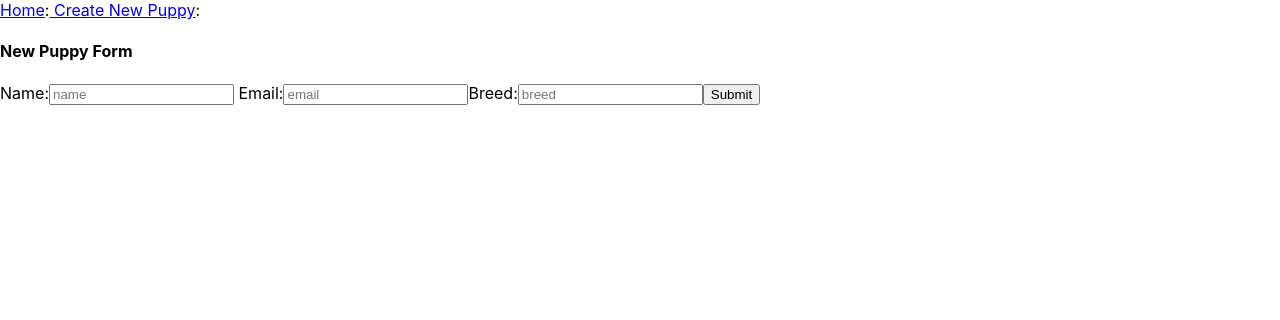
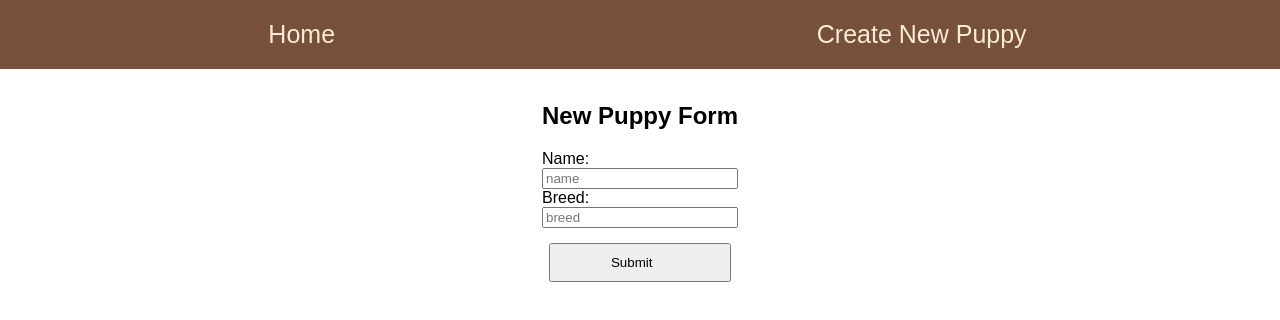
Before and after one commit to ahinkson5/puppy-bowl-projectv2, a React (Create React App) app: page /newPuppyForm in a window 1280 px wide. Shown: the top 320 px of the page. Built offline with nearby package versions, Linux system fonts and the light colour scheme.

Commit message:
finished site

```diff
--- a/package.json
+++ b/package.json
@@ -6,9 +6,11 @@
     "@testing-library/jest-dom": "^5.16.5",
     "@testing-library/react": "^13.4.0",
     "@testing-library/user-event": "^13.5.0",
+    "bootstrap": "^5.2.2",
     "localforage": "^1.10.0",
     "match-sorter": "^6.3.1",
     "react": "^18.2.0",
+    "react-bootstrap": "^2.5.0",
     "react-dom": "^18.2.0",
     "react-router-dom": "^6.4.2",
     "react-scripts": "5.0.1",
--- a/src/App.jsx
+++ b/src/App.jsx
@@ -13,7 +13,7 @@ const App =()=>{
         <Routes>
             <Route path = "/" element= {<Players/>}/>
             <Route path = "/newPuppyForm" element = {<NewPuppyForm/>}/>
-            <Route path = "/players/:id" element = {<SingleDog/>}/>
+            <Route path = "/Players/:playerId" element = {<SingleDog/>}/>
         </Routes>
     </div>
     );
--- a/src/ajaxHelpers/puppies.js
+++ b/src/ajaxHelpers/puppies.js
@@ -1,7 +1,7 @@
 // fetch puppies
 export const fetchPuppies= async ()=> {
     const response = await fetch (
-        'https://fsa-puppy-bowl.herokuapp.com/api/2209-FTB-PT-WEB-FT/players'
+        'https://fsa-puppy-bowl.herokuapp.com/api/2209-FTB-PT-WEB-FT/players',
     );
     const result = await response.json();
     return result;
@@ -10,14 +10,14 @@ export const fetchPuppies= async ()=> {
 // fetch puppy by id
 export const fetchPuppyById = async (id) => {
     const repsonse = await fetch(
-        'https://fsa-puppy-bowl.herokuapp.com/api/2209-FTB-PT-WEB-FT/players/${id}'
+        `https://fsa-puppy-bowl.herokuapp.com/api/2209-FTB-PT-WEB-FT/players/${id}`,
     );
     const result = await repsonse.json();
     return result
 };
 
 // create puppy
-export const createPuppy = async (name, email) => {
+export const createPuppy = async (name, breed) => {
     const response = await fetch(
         'https://fsa-puppy-bowl.herokuapp.com/api/2209-FTB-PT-WEB-FT/players',
         {
@@ -25,7 +25,7 @@ export const createPuppy = async (name, email) => {
             headers: {"Content-Type": "application/json"},
             body: JSON.stringify({
                 name,
-                email,
+                breed,
             }),
         }
         );
@@ -37,7 +37,7 @@ export const createPuppy = async (name, email) => {
 
 export const deletePuppyById = async (id) => {
     const response = await fetch(
-        'https://fsa-puppy-bowl.herokuapp.com/api/2209-FTB-PT-WEB-FT/players/${id}',
+        `https://fsa-puppy-bowl.herokuapp.com/api/2209-FTB-PT-WEB-FT/players/${id}`,
         {
             method: "Delete",
             headers:{
--- a/src/components/NavBar.jsx
+++ b/src/components/NavBar.jsx
@@ -1,10 +1,11 @@
 import {Link} from "react-router-dom";
+import styles from "../styles/NavBar.module.css";
 
 function NavBar(){
     return(
-        <nav>
-            <Link to = "/"> Home</Link>:
-            <Link to ="/newPuppyForm"> Create New Puppy</Link>:
+        <nav className={styles.nav}>
+            <Link className= {styles.link}to = "/"> Home</Link>
+            <Link className= {styles.link}to ="/newPuppyForm"> Create New Puppy</Link>
         </nav>
     );
 }
--- a/src/components/NewPuppyForm.jsx
+++ b/src/components/NewPuppyForm.jsx
@@ -1,23 +1,22 @@
 import {useState} from "react";
 import { useNavigate } from "react-router-dom";
 import { createPuppy } from "../ajaxHelpers/puppies";
+import styles from "../styles/NewPuppyForm.module.css";
 
 export default function NewPuppyForm(){
     const navigate= useNavigate();
 
     const [name, setName] = useState('');
-    const [email, setEmail] = useState('');
     const [breed, setBreed] = useState('');
 return (
-    <div className = "container">
-        <form
-            // className= "not sure "
-            onSubmit={async (event)=> {
+    <div className ={styles.container} >
+        <form className ={styles.form}
+             onSubmit={async (event)=> {
             event.preventDefault();
-            const result = await createPuppy(name,email,breed);
+            const result = await createPuppy(name,breed);
             navigate("/");
         }}>
-            <h4>New Puppy Form</h4>
+            <h2 className={styles.title}>New Puppy Form</h2>
             <label>Name:</label>
             <input
                 value={name}
@@ -27,15 +26,6 @@ return (
                     setName (e.target.value);
                     }
                 }/>
-            <label> Email:</label>
-            <input
-                value= {email}
-                type="text"
-                placeholder="email"
-                onChange ={(e)=> {
-                    setEmail (e.target.value);
-                    }
-                } />
             <label>Breed:</label>
             <input
                 value={breed}
@@ -45,7 +35,7 @@ return (
                     setBreed (e.target.value);
                 }
                 }/>
-                <button type="submit"> Submit</button>
+                <button className= {styles.button} type="submit"> Submit</button>
         </form>
     </div>
 )
--- a/src/components/Players.jsx
+++ b/src/components/Players.jsx
@@ -1,40 +1,42 @@
 import { fetchPuppies } from "../ajaxHelpers/puppies";
 import { useState, useEffect } from "react";
 import { navigate, useNavigate } from "react-router-dom";
+import styles from "../styles/Players.module.css";
 
-function Players(){
+function Players() {
   const navigate = useNavigate();
 
-const [players, setPlayers] = useState([])
+  const [players, setPlayers] = useState([]);
 
-useEffect(() =>{
+  useEffect(() => {
     async function getPupppies() {
-        const {data} = await fetchPuppies();
+      const { data } = await fetchPuppies();
       setPlayers(data.players);
     }
     getPupppies();
   }, []);
 
-return(
-    <div>
-        {
-            players.map((player) =>{
-                return(
-                    <div key= {player.id}>
-                        <h4>{player.name}</h4>
-                        <h5>{player.breed}</h5>
+  return (
+    <div className={styles.parentContainer}>
+      {players.map((player) => {
+        return (
+          <div className={styles.box} key={player.id}>
+            <h3 className={styles.name}>{player.name}</h3>
+            <h5 className={styles.breed}>{player.breed}</h5>
             <label>{player.id}</label>
-                        <img src={player.imageUrl} />
-                        <button onClick ={()=>{
+            <img className={styles.image} src={player.imageUrl} />
+            <button
+              className={styles.detail}
+              onClick={() => {
                 navigate(`/players/${player.id}`);
-                        }}>See Details </button>
-
+              }}
+            >
+              See Details{" "}
+            </button>
           </div>
-                )
-            }
-            )
-        }
+        );
+      })}
     </div>
-)
+  );
 }
 export default Players;
--- a/src/components/SingleDog.jsx
+++ b/src/components/SingleDog.jsx
@@ -1,18 +1,19 @@
 import { useState, useEffect } from "react";
 import { useNavigate,useParams } from "react-router-dom";
-import { navigate } from 'react-router-dom';
+
 
 import { fetchPuppyById,deletePuppyById } from "../ajaxHelpers/puppies";
+import styles from "../styles/SingleDog.module.css";
 
 function SingleDog() {
     const navigate= useNavigate();
-    const {dogId} = useParams();
+    const {playerId} = useParams();
     const [player, setPlayer] = useState({});
 
 useEffect(()=>{
     async function getPuppyById(){
-        const {data} = await fetchPuppyById(dogId);
-        setPlayer(data.players.id)
+        const puppy = await fetchPuppyById(playerId);
+        setPlayer(puppy.data.player)
     }
     getPuppyById();
 },[]);
@@ -23,12 +24,12 @@ async function handleDelete(){
 
 }
 return (
-    <div>
-        <h4>{player.name}</h4>
-        <h5>{player.breed}</h5>
+    <div className={styles.parentContainer}>
+        <h3 className={styles.name}>{player.name}</h3>
+        <h5 className={styles.breed}>{player.breed}</h5>
         <label>{player.id}</label>
-        <img src={player.imageUrl} />
-        <button onClick = {handleDelete}> Delete Puppy</button>
+        <img className={styles.dog} src={player.imageUrl} />
+        <button className={styles.delete}onClick = {handleDelete}> Delete Puppy</button>
     </div>
 )
 
--- /dev/null
+++ b/src/styles/NavBar.module.css
@@ -0,0 +1,19 @@
+.nav{
+    background-color: rgb(118, 80, 58);
+    color: antiquewhite;
+    display: flex;
+    justify-content:space-around;
+    padding:20px;
+
+
+
+
+}
+.link{
+    color: antiquewhite;
+    padding-left: 15px;
+    font-size: 25px;
+    text-decoration: none;
+    font-family: fantasy;
+
+}
--- /dev/null
+++ b/src/styles/NewPuppyForm.module.css
@@ -0,0 +1,27 @@
+.container{
+    display: flex;
+    flex: column;
+    justify-content: center;
+    font-family: fantasy;
+}
+
+.form{
+    display: flex;
+    flex-direction: column;
+    padding: 8px;
+    margin: 5px;
+}
+
+.title{
+    display: flex;
+    justify-content: center;
+    font-family: fantasy;
+
+}
+
+.button{
+    display: flex;
+    flex-direction: column;
+    padding: 10px 60px ;
+    margin: 15px 7px;
+}
--- /dev/null
+++ b/src/styles/Players.module.css
@@ -0,0 +1,38 @@
+.image {
+    max-width: 40%;
+    height: auto;
+    padding: 1rem;
+
+}
+
+.box{
+    display: flex;
+    flex-direction: column;
+    align-items: center;
+    justify-content: space-around;
+    border: 2px solid rgb(97, 56, 26);
+    border-radius: 15px;
+    width: 500px;
+}
+
+.detail {
+    width: 50%;
+    padding: 1rem;
+    font-family: fantasy;
+
+}
+.parentContainer{
+    display: flex;
+    flex-direction: column;
+    align-items: center;
+    justify-content: center;
+
+}
+
+.name{
+    font-family: fantasy;
+    font-size: 25px;
+}
+.breed{
+    font-family: fantasy;
+}
--- /dev/null
+++ b/src/styles/SingleDog.module.css
@@ -0,0 +1,29 @@
+.dog {
+    max-width: 40%;
+    height: auto;
+    padding: 1rem;
+
+}
+.delete {
+    width: 50%;
+    padding: 1rem;
+    font-family: fantasy;
+}
+
+.parentContainer{
+    display: flex;
+    flex-direction: column;
+    border: 2px solid rgb(97, 56, 26);
+    border-radius: 15px;
+    width: 500px;
+    align-items: center;
+    justify-content: center;
+}
+
+.name{
+    font-family: fantasy;
+    font-size: 25px;
+}
+.breed{
+    font-family: fantasy;
+}
```
Also changed, not shown: 1 other file (tests, documents, lock files or other folders). Lines whose indentation alone changed are shown as unchanged.
